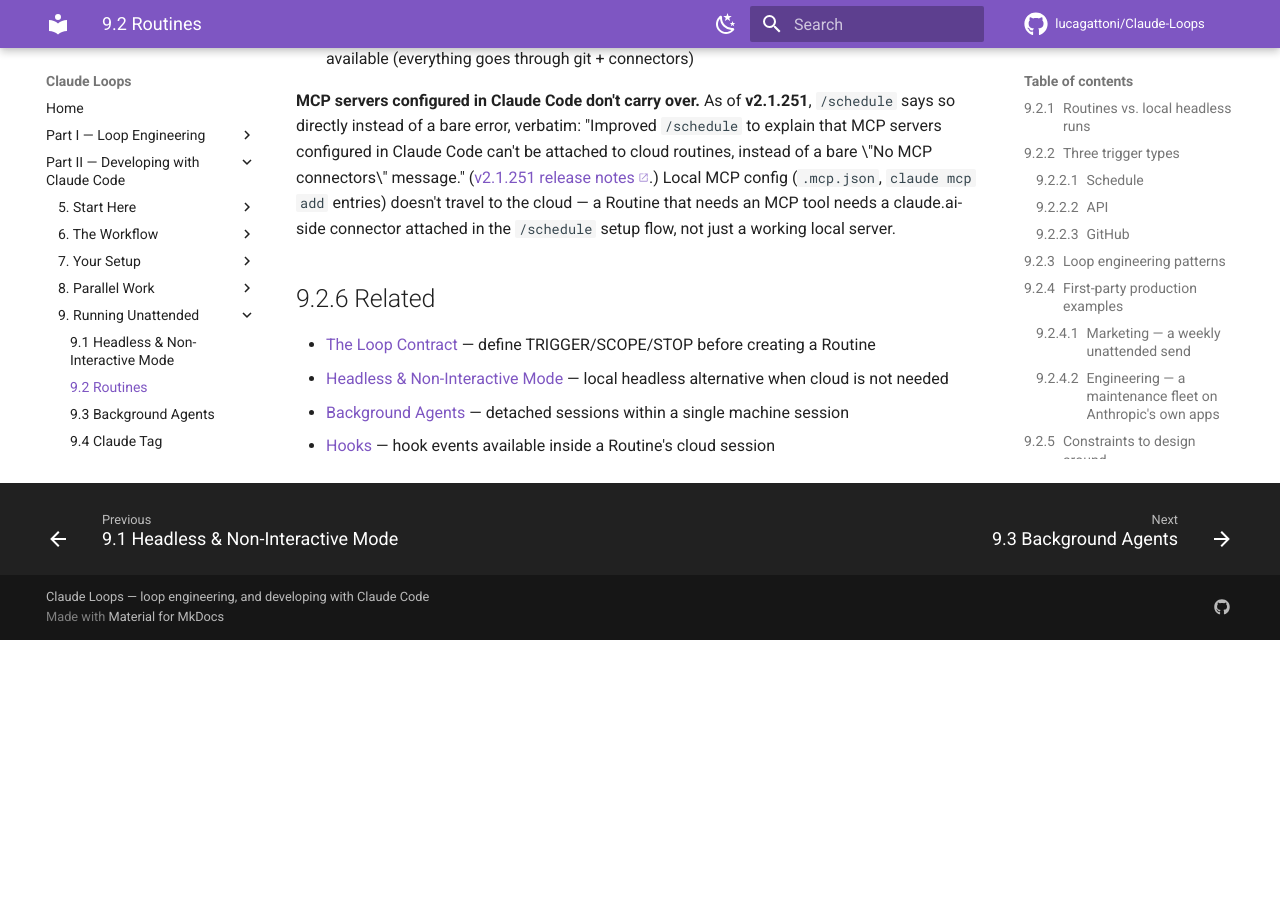
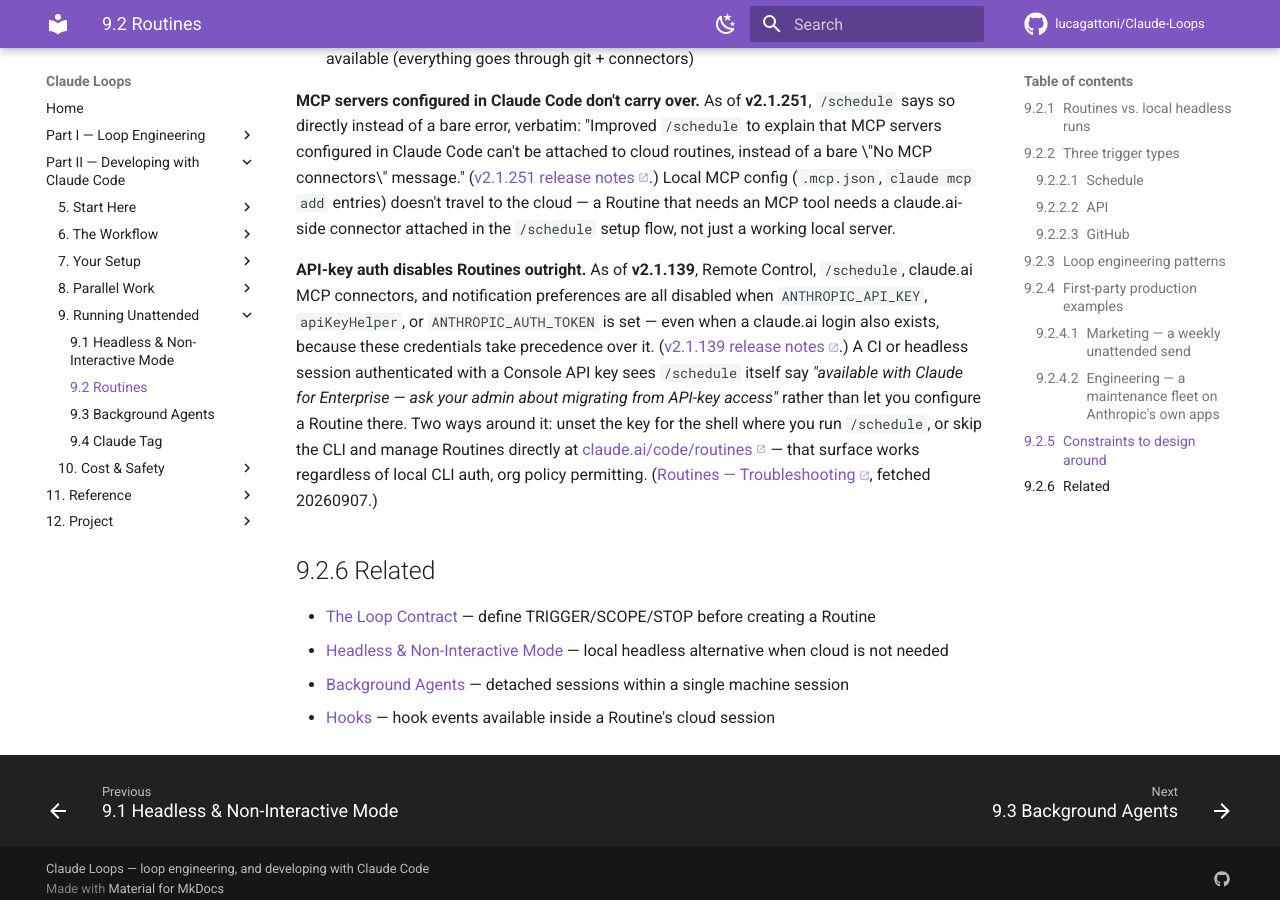
Before and after one commit to lucagattoni/Claude-Loops, an MkDocs documentation site: the page built from docs/28-routines.md, in a window 1280 px wide and 900 px high, scrolled down 4487 px. Built offline with MkDocs 1.6.1 and Material for MkDocs 9.7.7, drawn with Linux system fonts in a browser that asks for light colours; comment, search, counter and statistics services are not loaded; before the commit the page ends 5127 px from its top, so only the background shows below that.

Commit message:
28-routines.md: 0 correction(s), 1 addition(s) from the C10 changelog sweep
- [ADDITION] v2.1.139 — A loop author who authenticates CI with an API key — the pattern docs/09 itself recommends — tries /schedule and hits an Enterprise upsell instead of a Routine. The doc recommends Routines for laptop-independent runs and gives zero warning that the standard automation auth mode forecloses them.

Backlog step 11 (C10). Sweep covered 3,774/3,774 previously-unswept bullets across
24/24 chunks; evidence in plans/20260906_2306-c10-changelog-sweep-evidence.md.
mkdocs build --strict green on the full change set.

Co-Authored-By: Claude Opus 5 (1M context) <noreply@anthropic.com>
Claude-Session: https://claude.ai/code/session_0143r6VLrjfhL34xeWGQvHmV

```diff
--- a/docs/28-routines.md
+++ b/docs/28-routines.md
@@ -170,6 +170,8 @@ notes](https://github.com/anthropics/claude-code/releases/tag/v2.1.251).) Local
 MCP tool needs a claude.ai-side connector attached in the `/schedule` setup flow, not just a
 working local server.
 
+**API-key auth disables Routines outright.** As of **v2.1.139**, Remote Control, `/schedule`, claude.ai MCP connectors, and notification preferences are all disabled when `ANTHROPIC_API_KEY`, `apiKeyHelper`, or `ANTHROPIC_AUTH_TOKEN` is set — even when a claude.ai login also exists, because these credentials take precedence over it. ([v2.1.139 release notes](https://github.com/anthropics/claude-code/releases/tag/v2.1.139).) A CI or headless session authenticated with a Console API key sees `/schedule` itself say *"available with Claude for Enterprise — ask your admin about migrating from API-key access"* rather than let you configure a Routine there. Two ways around it: unset the key for the shell where you run `/schedule`, or skip the CLI and manage Routines directly at [claude.ai/code/routines](https://claude.ai/code/routines) — that surface works regardless of local CLI auth, org policy permitting. ([Routines — Troubleshooting](https://code.claude.com/docs/en/routines), fetched 20260907.)
+
 ## Related
 
 - [The Loop Contract](27-loop-contract.md) — define TRIGGER/SCOPE/STOP before creating a Routine
```
